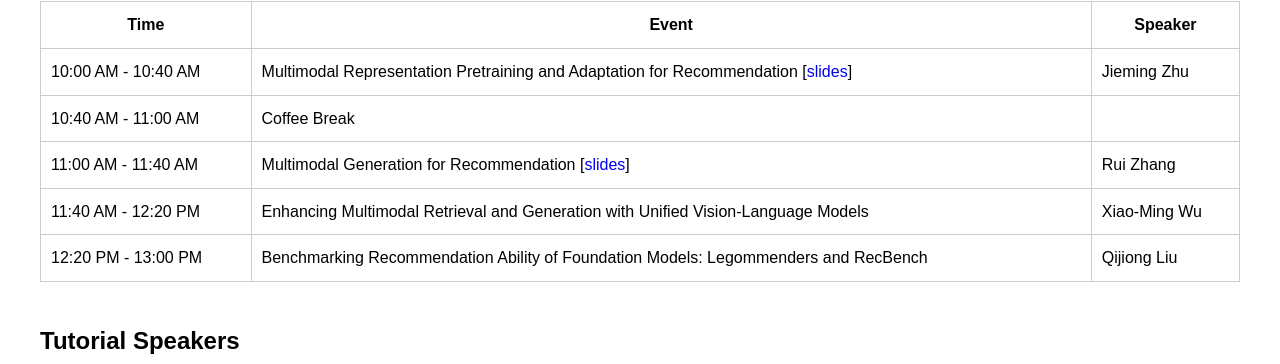
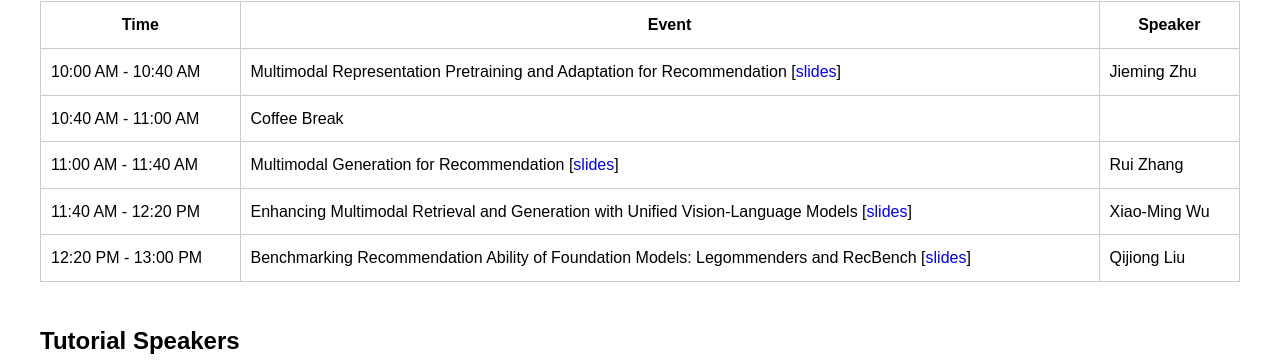
Before and after one commit to mmrec/mmrec.github.io, a plain HTML site: page tutorial/kdd2024/index.html in a window 1280 px wide. Shown: the part 1564-1928 px from the top of the page. Drawn offline with Linux system fonts and the light colour scheme.

Commit message:
update slides

```diff
--- a/tutorial/kdd2024/index.html
+++ b/tutorial/kdd2024/index.html
@@ -73,12 +73,12 @@
             </tr>
             <tr>
                 <td>11:40 AM - 12:20 PM</td>
-                <td>Enhancing Multimodal Retrieval and Generation with Unified Vision-Language Models</td>
+                <td>Enhancing Multimodal Retrieval and Generation with Unified Vision-Language Models [<a href="slides/lecture3_unifashion.pdf">slides</a>]</td>
                 <td>Xiao-Ming Wu</td>
             </tr>
             <tr>
                 <td>12:20 PM - 13:00 PM</td>
-                <td>Benchmarking Recommendation Ability of Foundation Models: Legommenders and RecBench</td>
+                <td>Benchmarking Recommendation Ability of Foundation Models: Legommenders and RecBench [<a href="slides/lecture4_benchmark.pdf">slides</a>]</td>
                 <td>Qijiong Liu</td>
             </tr>
             <!-- Add more rows for each program item -->
```
Also changed, not shown: 2 other files.
